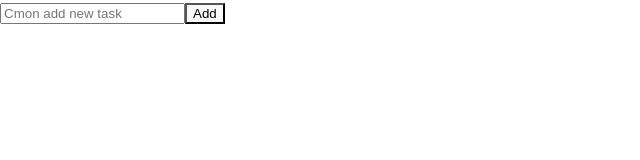
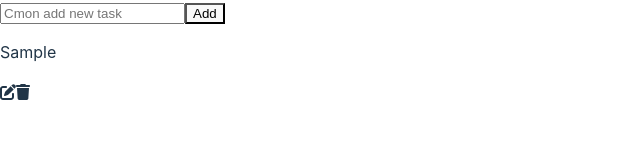
Before and after one commit to Andrewsabatyuk/todo-app, a React (Vite) app: page / in a window 1280 px wide. Both pictures are taken after typing "Sample" into the empty fields and a click on the button "Add". Shown: the top 160 px of the page, without its empty margins (0-640 px from the left). Built offline with nearby package versions, Linux system fonts and the light colour scheme.

Commit message:
rendering tasks

```diff
--- a/package.json
+++ b/package.json
@@ -9,6 +9,10 @@
     "preview": "vite preview"
   },
   "dependencies": {
+    "@fortawesome/fontawesome-svg-core": "^6.4.0",
+    "@fortawesome/free-regular-svg-icons": "^6.4.0",
+    "@fortawesome/free-solid-svg-icons": "^6.4.0",
+    "@fortawesome/react-fontawesome": "^0.2.0",
     "react": "^18.2.0",
     "react-dom": "^18.2.0",
     "uuid": "^9.0.0"
--- a/src/App.jsx
+++ b/src/App.jsx
@@ -2,7 +2,6 @@
 import TodoWrapper from './components/TodoWrapper'
 
 function App() {
-  const [count, setCount] = useState(0)
 
   return (
     <div className="App">
--- a/src/components/Todo.jsx
+++ b/src/components/Todo.jsx
@@ -1,10 +1,14 @@
 import React from 'react'
-import TodoWrapper from './TodoWrapper'
+import { FontAwesomeIcon } from '@fortawesome/react-fontawesome'
+import { faPenToSquare } from '@fortawesome/free-solid-svg-icons'
+import { faTrash } from '@fortawesome/free-solid-svg-icons'
 
-const Todo = () => {
+const Todo = ({task}) => {
     return (
-        <div>
-
+        <div className='todo'>
+            <p className='todos'>{task.task}</p>
+            <FontAwesomeIcon icon={faPenToSquare} />
+            <FontAwesomeIcon icon={faTrash} />
         </div>
     )
 }
--- a/src/components/TodoWrapper.jsx
+++ b/src/components/TodoWrapper.jsx
@@ -1,5 +1,6 @@
 import React, { useState } from 'react'
 import { v4 as uuidv4 } from 'uuid'
+import Todo from './Todo';
 import TodoForm from './TodoForm'
 uuidv4();
 
@@ -7,13 +8,16 @@
     const [todos, setTodos] = useState([])
 
     const addTodo = todo => {
-        setTodos([...todos, {id: uuidv4(), task: todo, completed: false, isEditing: false}])
+        setTodos([...todos, { id: uuidv4(), task: todo, completed: false, isEditing: false }])
         console.log(todos);
-      }
+    }
 
     return (
         <div className='todo-wrapper'>
             <TodoForm addTodo={addTodo} />
+            {todos.map((todo, index) => (
+                <Todo task={todo} key={index} />
+            ))}
         </div>
     )
 }
```
Also changed, not shown: 1 other file (tests, documents, lock files or other folders).
